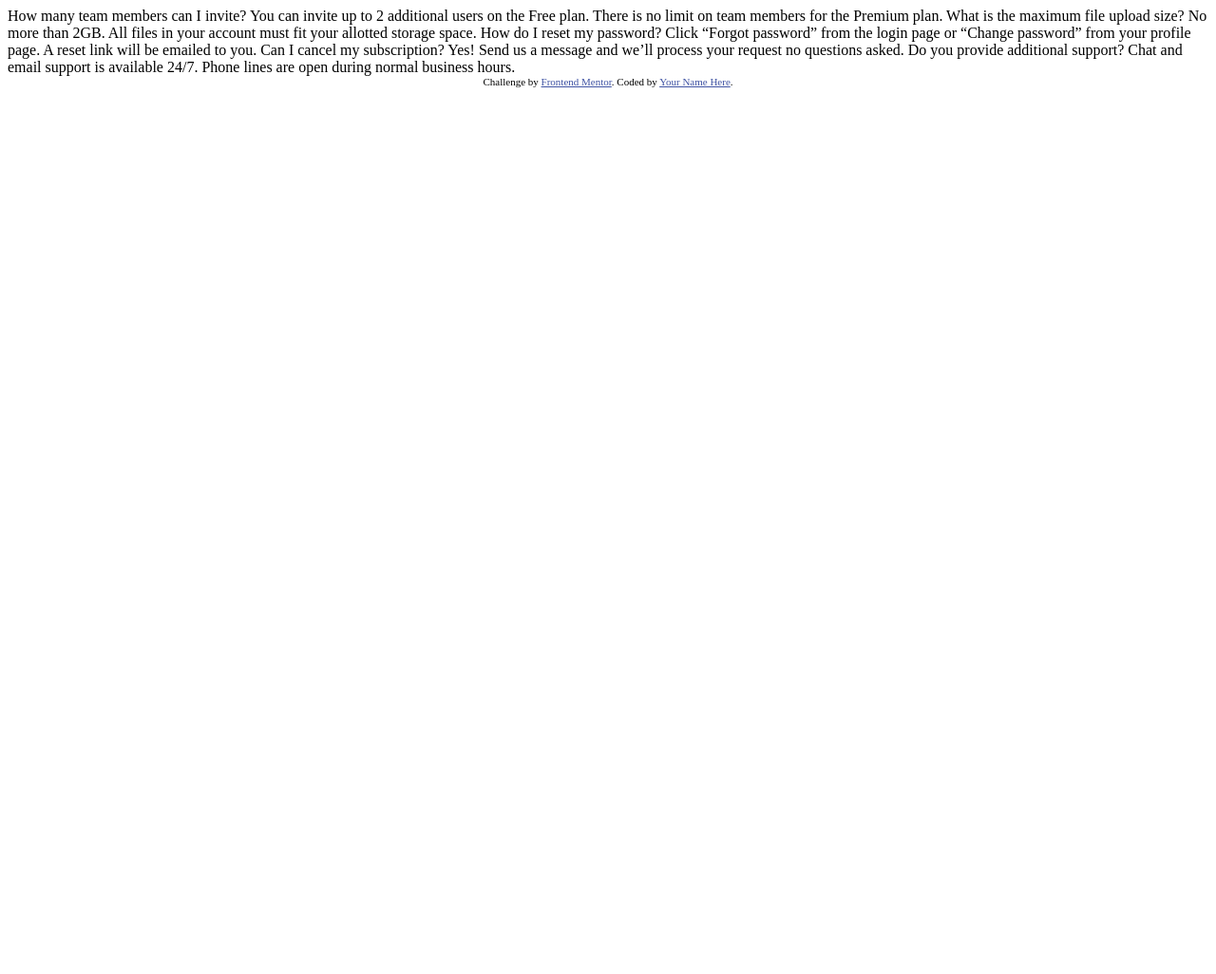
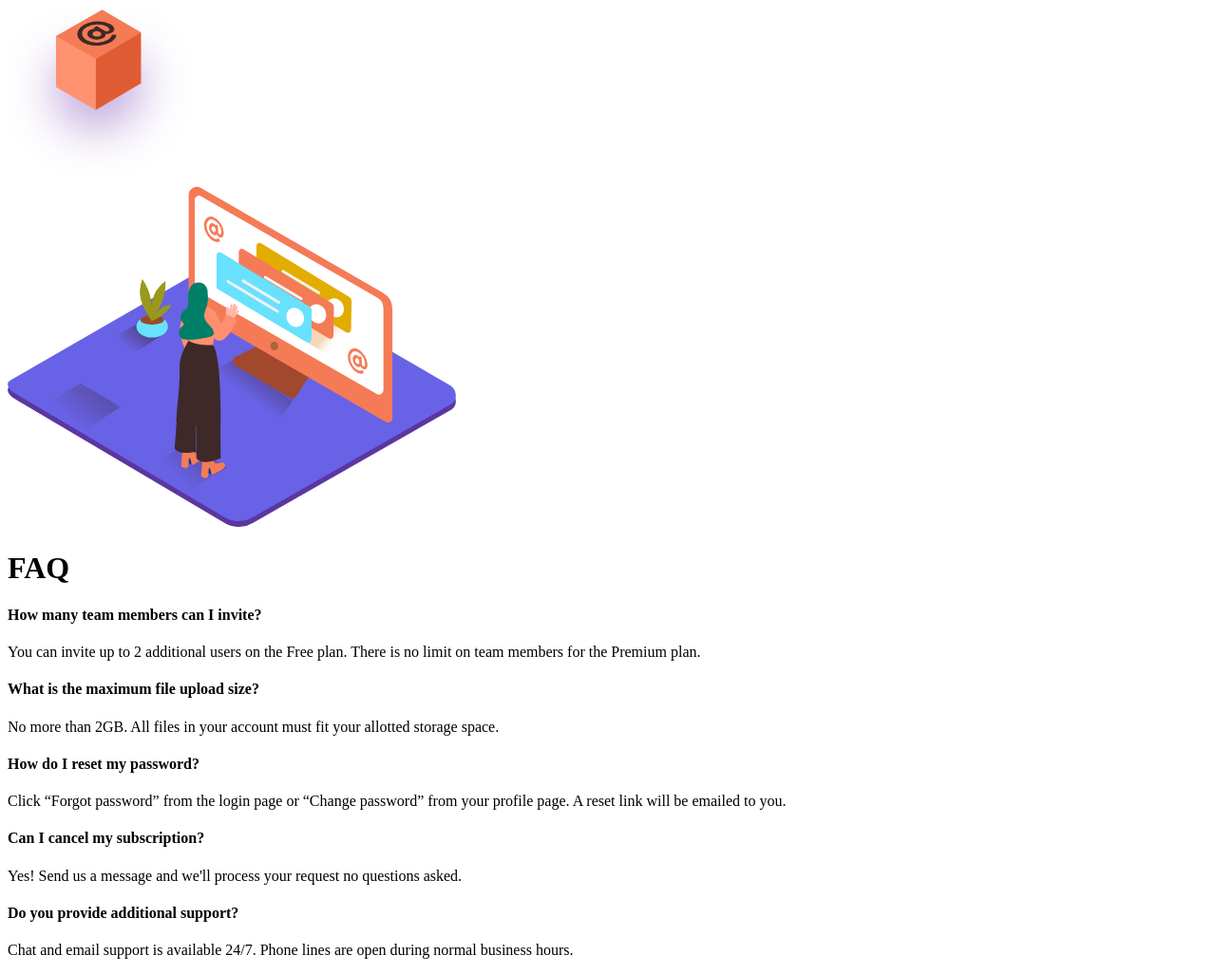
Before and after one commit to Meetkamal256/FAQ-accordion-card-frontend-mentor-challenge, a plain HTML site: page index.html in a window 1280 px wide. Shown: the whole page at 95% size. Before the commit the page ends 800 px from the top, so only its background shows below. Drawn offline with Linux system fonts and the light colour scheme.

Commit message:
page layout done

```diff
--- a/index.html
+++ b/index.html
@@ -3,38 +3,60 @@
 <head>
   <meta charset="UTF-8">
   <meta name="viewport" content="width=device-width, initial-scale=1.0"> <!-- displays site properly based on user's device -->
-
   <link rel="icon" type="image/png" sizes="32x32" href="./images/favicon-32x32.png">
-
   <title>Frontend Mentor | FAQ Accordion Card</title>
-
-  <!-- Feel free to remove these styles or customise in your own stylesheet 👍 -->
-  <style>
-    .attribution { font-size: 11px; text-align: center; }
-    .attribution a { color: hsl(228, 45%, 44%); }
-  </style>
 </head>
 <body>
-  How many team members can I invite?
-  You can invite up to 2 additional users on the Free plan. There is no limit on
-  team members for the Premium plan.
+  <main id="container">
+    <div id="left-section">
+      <div class="illustration">
+        <div class="box">
+          <img src="images/illustration-box-desktop.svg" alt="">
+        </div>
+        <div class="board">
+          <img src="images/illustration-woman-online-desktop.svg" alt="">
+        </div>
+      </div>
+    </div>
+    <div id="right-section">
+      <h1>FAQ</h1>
+      <div class="qa-pair">
+        <h4> How many team members can I invite?</h4>
+        <p> You can invite up to 2 additional users on the Free plan. There is no limit on
+          team members for the Premium plan.</p>
+      </div>
+      <div class="qa-pair">
+        <h4>  What is the maximum file upload size?</h4>
+        <p> No more than 2GB. All files in your account must fit your allotted storage space.</p>
+      </div>
+      <div class="qa-pair">
+        <h4> How do I reset my password?</h4>
+        <p> Click “Forgot password” from the login page or “Change password” from your profile page.
+          A reset link will be emailed to you.</p>
+      </div>
+      <div class="qa-pair">
+        <h4>  Can I cancel my subscription?</h4>
+        <p> Yes! Send us a message and we'll process your request no questions asked.</p>
+      </div>
+      <div class="qa-pair">
+        <h4>Do you provide additional support?</h4>
+        <p>   Chat and email support is available 24/7. Phone lines are open during normal business hours.<p>
+      </div>
 
-  What is the maximum file upload size?
-  No more than 2GB. All files in your account must fit your allotted storage space.
 
-  How do I reset my password?
-  Click “Forgot password” from the login page or “Change password” from your profile page.
-  A reset link will be emailed to you.
 
-  Can I cancel my subscription?
-  Yes! Send us a message and we’ll process your request no questions asked.
+    </div>
+  </main>
 
-  Do you provide additional support?
-  Chat and email support is available 24/7. Phone lines are open during normal business hours.
 
-  <div class="attribution">
-    Challenge by <a href="https://www.frontendmentor.io?ref=challenge" target="_blank">Frontend Mentor</a>.
-    Coded by <a href="#">Your Name Here</a>.
-  </div>
+
+
+
+
+
+
+
+
+
 </body>
 </html>
```
